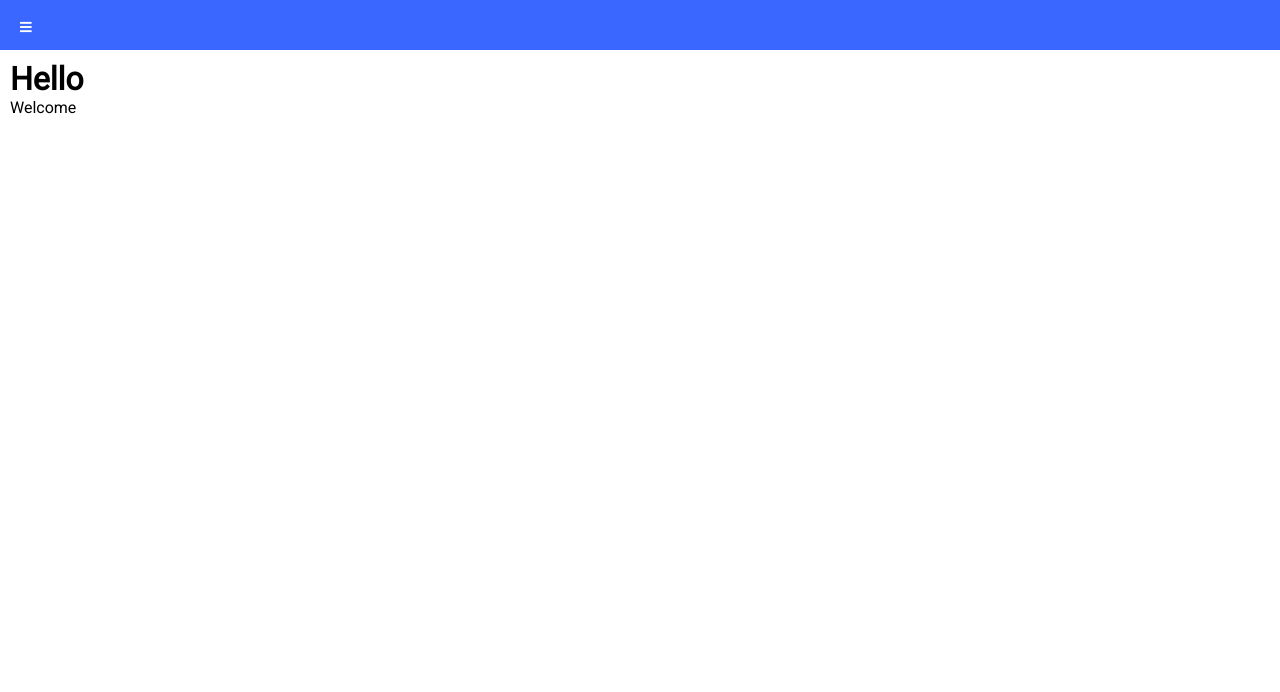
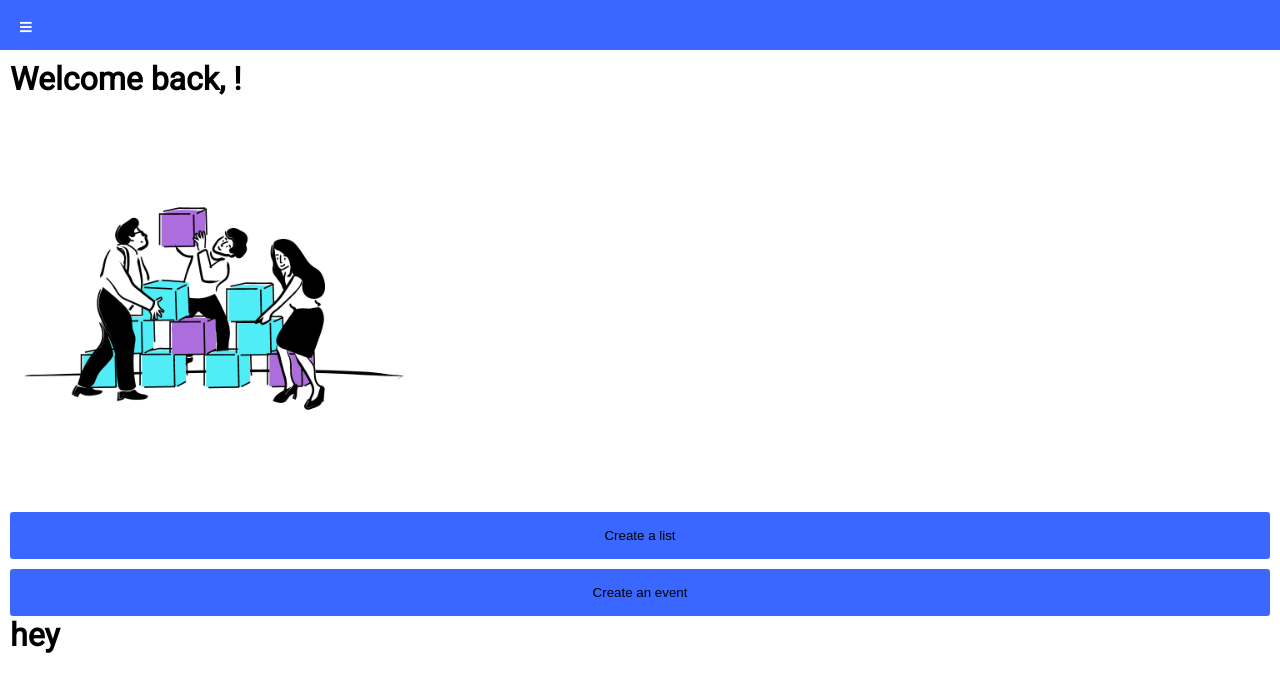
Before and after one commit to benpin31/gift-list, a Node server app: page / in a window 1280 px wide. Shown: the top 692 px of the page. Run offline with Node 20, Linux system fonts and the light colour scheme; some libraries are stand-ins or nearby versions.

Commit message:
Today changes

```diff
--- a/app.js
+++ b/app.js
@@ -25,7 +25,7 @@
 const authRouter = require("./routes/auth.routes");
 
 // local variable
-app.locals.userId = "60486d2923e12406f4514db2";
+app.locals.userId = "6048e241d639c3098718b7f6";
 
 // view engine setup
 app.set("views", path.join(__dirname, "views"));
--- a/public/stylesheets/style.css
+++ b/public/stylesheets/style.css
@@ -1,4 +1,3 @@
-
 
   * {
   padding: 0;
@@ -38,11 +37,6 @@
 }
 
 
-button {
-  background-color:#3967ff;
-  border: none;
-  color: white;
-}
 .container {
   margin:10px;
   padding-top:50px;
@@ -223,6 +217,8 @@
   border-radius: 0 3px 3px 0;
 }
 
+
+
 .add_gift {
   width: 100%;
   display: flex;
@@ -285,3 +281,19 @@
   bottom: 0px;
   left: 0px;
 }
+
+.btn_all_width {
+  width: 100%;
+  background-color:#3967ff;
+  border: none;
+  height: 47px;
+  border-radius: 3px;
+  color: white;
+  margin-top: 10px;
+}
+
+
+.container_header {
+  text-align: center;
+  padding:10px;
+}
--- a/views/giftCreate.hbs
+++ b/views/giftCreate.hbs
@@ -40,7 +40,7 @@
 <label for="isFavorite">is Favorite ?</label>
 <input class="input" type="checkbox" id="isFavorite" name="isFavorite">
 
-<button class=".create_list_btn">Add gift</button>
+<button class="btn_all_width">Add gift</button>
 
 </form>
 </section>
--- a/views/index.hbs
+++ b/views/index.hbs
@@ -1,5 +1,12 @@
 
+<script>
+    name = name.charAt(0).toUpperCase()
+</script>
 
-<h1>Hello</h1>
+<h1>Welcome back, {{user.name}} !</h1>
 
-<p>Welcome {{user.name}}</p>
+<img src="/img/welcome.png" style="width: 400px;" alt="">
+
+<button class="btn_all_width"><a href="/lists/create"> Create a list</a></button>
+<button class="btn_all_width"><a href="/events/create">Create an event</a></button>
+<h1>hey</h1>
--- a/views/list.hbs
+++ b/views/list.hbs
@@ -15,7 +15,7 @@
         <button>Add to the user</button>
     </form>
     <div class="flex">
-        <a class="create_gift" href="/gifts/create/{{list._id}}">Create A gift</a>
+        <a class="create_gift" href="/gifts/create/{{list._id}}">Create a new gift</a>
     <a class="delete_list" href="/lists/delete/{{list._id}}">Delete the list</a>
     </div>
 
--- a/views/listCreate.hbs
+++ b/views/listCreate.hbs
@@ -10,6 +10,6 @@
             <option value="{{this._id}}">{{this.name}}</option>
         {{/each}}
         </select>
-        <button class="create_list_btn">Create new list</button>
+        <button class="btn_all_width">Create a new list</button>
     </div>
 </form>
--- a/views/partials/list.hbs
+++ b/views/partials/list.hbs
@@ -1,4 +1,4 @@
-{{name}}
+<h2 class="container_header">{{name}}</h2>
 {{eventId}}
 {{#each gifts}}
 <div class="gift_list">
--- a/views/partials/navbar.hbs
+++ b/views/partials/navbar.hbs
@@ -13,9 +13,9 @@
                 <i class="fas fa-cogs"></i>
                 Settings
             </a>
-            <a href="#" class="nav__link" >
+            <a href="/signout" class="nav__link" >
                 <i class="fas fa-sign-out-alt"></i>
-                Logout
+                Sign out
             </a>
         </div>
         <div class="nav__overlay"></div>
```
Also changed, not shown: views/signin.hbs (+7 -2 lines), public/img/welcome.png (added), views/welcome.hbs (deleted).
